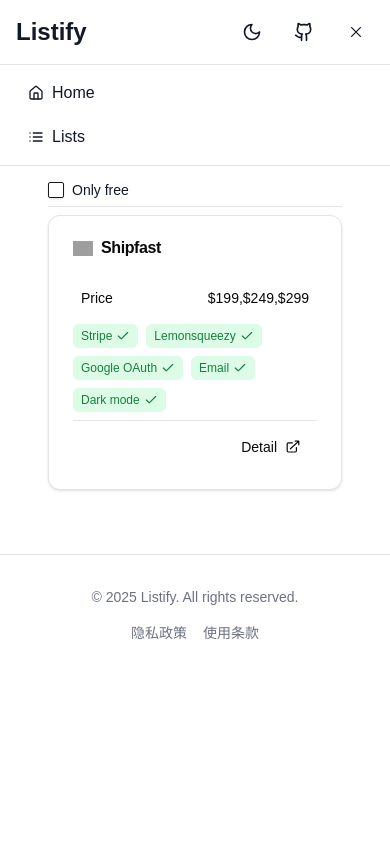
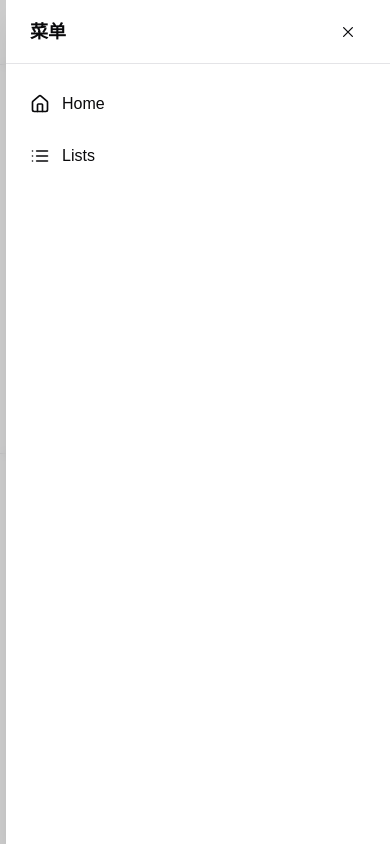
Before and after one commit to adyingdeath/listify, a Next.js app: page /dev/boilerplate/next.js in a window 390 px wide. Both pictures are taken after a click on the button 356 px from the left and 32 px from the top of the page. Built offline with nearby package versions, Linux system fonts and the light colour scheme; grey boxes are pictures that could not be loaded.

Commit message:
Turn mobile menu into a independent client component.

```diff
--- a/app/dev/boilerplate/next.js/layout.tsx
+++ b/app/dev/boilerplate/next.js/layout.tsx
@@ -6,7 +6,7 @@ export default function RootLayout({
     children: React.ReactNode;
 }>) {
     return (
-        <MainLayout title="Boilerplate">
+        <MainLayout>
             {children}
         </MainLayout>
     );
--- /dev/null
+++ b/components/mobile-menu.tsx
@@ -0,0 +1,117 @@
+"use client";
+
+import { useState, useEffect } from 'react';
+import { createPortal } from 'react-dom';
+import { IoCloseOutline, IoMenuOutline } from "react-icons/io5";
+import Link from 'next/link';
+import { usePathname } from 'next/navigation';
+import { cn } from '@/lib/utils';
+import { LucideIcon } from 'lucide-react';
+
+interface NavigationItem {
+    name: string;
+    href: string;
+    icon: LucideIcon;
+}
+
+interface MobileMenuProps {
+    navigationItems: NavigationItem[];
+}
+
+export default function MobileMenu({ navigationItems }: MobileMenuProps) {
+    const [isMobileMenuOpen, setIsMobileMenuOpen] = useState(false);
+    const [mounted, setMounted] = useState(false);
+    const pathname = usePathname();
+
+    useEffect(() => {
+        setMounted(true);
+        return () => setMounted(false);
+    }, []);
+
+    // Prevent body scroll when menu is open
+    useEffect(() => {
+        if (isMobileMenuOpen) {
+            document.body.style.overflow = 'hidden';
+        } else {
+            document.body.style.overflow = 'unset';
+        }
+        return () => {
+            document.body.style.overflow = 'unset';
+        };
+    }, [isMobileMenuOpen]);
+
+    return (
+        <>
+            <button
+                onClick={() => setIsMobileMenuOpen(!isMobileMenuOpen)}
+                className="md:hidden rounded-full p-2 hover:bg-gray-100 dark:hover:bg-gray-800"
+                aria-label={isMobileMenuOpen ? "关闭菜单" : "打开菜单"}
+            >
+                {isMobileMenuOpen ? (
+                    <IoCloseOutline className="h-5 w-5" />
+                ) : (
+                    <IoMenuOutline className="h-5 w-5" />
+                )}
+            </button>
+
+            {/* Mobile menu portal */}
+            {mounted && isMobileMenuOpen && createPortal(
+                <div
+                    className="md:hidden fixed inset-0 z-50"
+                    role="dialog"
+                    aria-modal="true"
+                >
+                    <div
+                        className={cn(
+                            "fixed inset-0 bg-black/20 backdrop-blur-sm transition-opacity duration-300",
+                            isMobileMenuOpen ? "opacity-100" : "opacity-0"
+                        )}
+                        onClick={() => setIsMobileMenuOpen(false)}
+                        aria-hidden="true"
+                    />
+                    <div
+                        className={cn(
+                            "fixed inset-y-0 right-0 w-full max-w-sm bg-background shadow-xl transition-transform duration-300 ease-out",
+                            isMobileMenuOpen ? "translate-x-0" : "translate-x-full"
+                        )}
+                    >
+                        <div className="flex h-16 items-center justify-between px-6 border-b">
+                            <span className="text-lg font-semibold">菜单</span>
+                            <button
+                                onClick={() => setIsMobileMenuOpen(false)}
+                                className="rounded-full p-2 hover:bg-gray-100 dark:hover:bg-gray-800"
+                                aria-label="关闭菜单"
+                            >
+                                <IoCloseOutline className="h-5 w-5" />
+                            </button>
+                        </div>
+                        <nav className="relative h-[calc(100vh-4rem)] overflow-y-auto px-2 py-4">
+                            <div className="space-y-1">
+                                {navigationItems.map((item) => {
+                                    const Icon = item.icon;
+                                    return (
+                                        <Link
+                                            key={item.href}
+                                            href={item.href}
+                                            className={cn(
+                                                'flex items-center gap-3 px-4 py-3 text-base rounded-md transition-colors',
+                                                pathname === item.href
+                                                    ? 'bg-primary/10 text-primary font-medium'
+                                                    : 'hover:bg-primary/5'
+                                            )}
+                                            onClick={() => setIsMobileMenuOpen(false)}
+                                        >
+                                            <Icon className="h-5 w-5" />
+                                            <span>{item.name}</span>
+                                        </Link>
+                                    );
+                                })}
+                            </div>
+                        </nav>
+                    </div>
+                </div>,
+                document.body
+            )}
+        </>
+    );
+}
--- a/layouts/MainLayout.tsx
+++ b/layouts/MainLayout.tsx
@@ -1,19 +1,18 @@
 "use client";
 
-import { useState, useEffect } from 'react';
-import { IoCloseOutline, IoMenuOutline } from "react-icons/io5";
+import { useState } from 'react';
 import { LuSun, LuMoon, LuGithub } from "react-icons/lu";
 import { Home, List } from 'lucide-react';
 import Link from 'next/link';
 import { usePathname } from 'next/navigation';
 import { cn } from '@/lib/utils';
+import MobileMenu from '@/components/mobile-menu';
 
 export default function MainLayout({
     children,
 }: Readonly<{
     children: React.ReactNode;
 }>) {
-    const [isMobileMenuOpen, setIsMobileMenuOpen] = useState(false);
     const [isDarkMode, setIsDarkMode] = useState(false);
     const pathname = usePathname();
 
@@ -77,45 +76,9 @@ export default function MainLayout({
                         >
                             <LuGithub className="h-5 w-5" />
                         </a>
-                        <button
-                            onClick={() => setIsMobileMenuOpen(!isMobileMenuOpen)}
-                            className="md:hidden rounded-full p-2 hover:bg-gray-100 dark:hover:bg-gray-800"
-                        >
-                            {isMobileMenuOpen ? (
-                                <IoCloseOutline className="h-5 w-5" />
-                            ) : (
-                                <IoMenuOutline className="h-5 w-5" />
-                            )}
-                        </button>
+                        <MobileMenu navigationItems={navigationItems} />
                     </div>
                 </nav>
-
-                {/* Mobile menu */}
-                {isMobileMenuOpen && (
-                    <div className="md:hidden border-t">
-                        <div className="container mx-auto px-4 py-2 space-y-1">
-                            {navigationItems.map((item) => {
-                                const Icon = item.icon;
-                                return (
-                                    <Link
-                                        key={item.href}
-                                        href={item.href}
-                                        className={cn(
-                                            'flex items-center gap-2 px-3 py-2 rounded-md transition-colors',
-                                            pathname === item.href
-                                                ? 'bg-primary/10 text-primary'
-                                                : 'hover:bg-primary/5'
-                                        )}
-                                        onClick={() => setIsMobileMenuOpen(false)}
-                                    >
-                                        <Icon className="h-4 w-4" />
-                                        <span>{item.name}</span>
-                                    </Link>
-                                );
-                            })}
-                        </div>
-                    </div>
-                )}
             </header>
 
             {/* Main content */}
```
